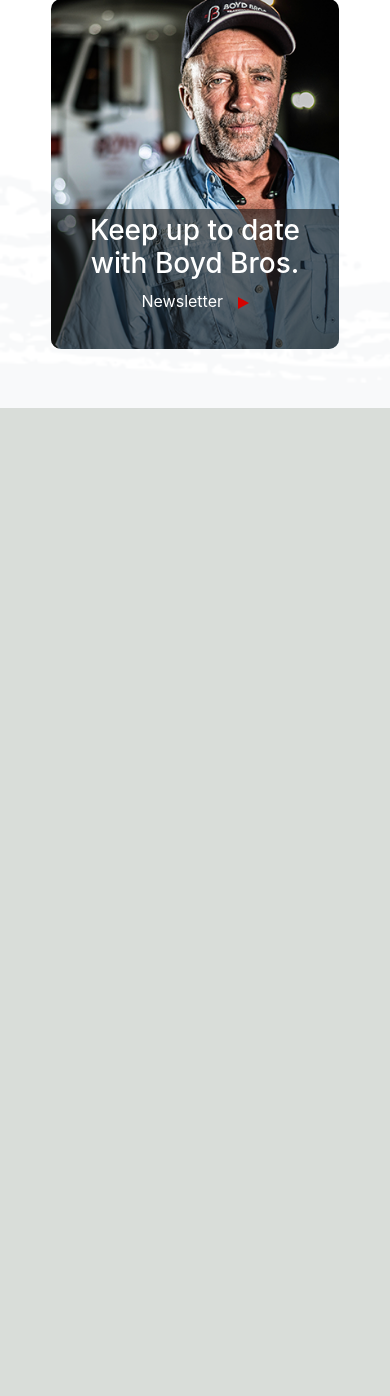
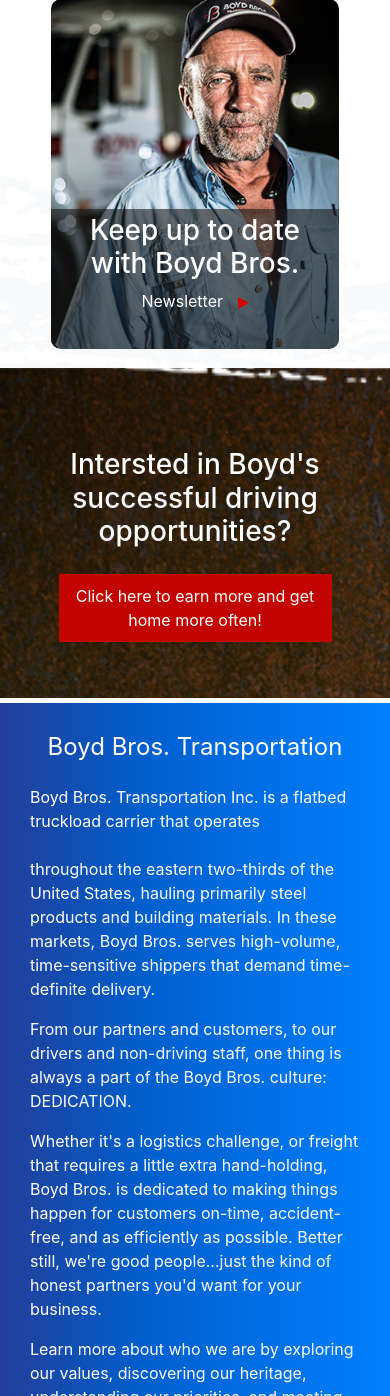
Before and after one commit to vargasman11/BoydCorporate, a PHP site: page / in a window 390 px wide; the page is wider, and only the part inside the window is pictured. Shown: the part 1204-2600 px from the top of that part. Run offline with PHP 8.4, Linux system fonts and the light colour scheme.

Commit message:
6-27-2019 progress

```diff
--- a/index.php
+++ b/index.php
@@ -2,6 +2,9 @@
 <?php include("partials/menu.php"); ?>
 <?php include("partials/carousel.php"); ?>
 <?php include("partials/people.php"); ?>
+<?php include("partials/employment.php"); ?>
+<?php include("partials/info.php"); ?>
+<?php include("partials/sponsors.php"); ?>
 
 
 <?php include("partials/footer.php"); ?>
--- /dev/null
+++ b/partials/employment.php
@@ -0,0 +1,7 @@
+<div class="container" id="employment">
+
+        <h3 class="text-center">Intersted in Boyd's successful driving opportunities?</h3>
+        <div>
+        <a href="#" class="text-center">Click here to earn more and get home more often!</a>
+    </div>
+</div>
--- /dev/null
+++ b/partials/info.php
@@ -0,0 +1,16 @@
+<div class="container" id="info">
+    <div class="row">
+    <div class="col-sm-12 col-md-6">
+        <h4>Boyd Bros. Transportation</h4>
+
+        <p>Boyd Bros. Transportation Inc. is a flatbed truckload carrier that operates <br><br> throughout the eastern two-thirds of the United States, hauling primarily steel products and building materials. In these markets, Boyd Bros. serves high-volume, time-sensitive shippers that demand time-definite delivery.</p>
+
+        <p>From our partners and customers, to our drivers and non-driving staff, one thing is always a part of the Boyd Bros. culture: DEDICATION.</p>
+    </div>
+    <div class="col-sm-12 col-md-6">
+        <p>Whether it's a logistics challenge, or freight that requires a little extra hand-holding, Boyd Bros. is dedicated to making things happen for customers on-time, accident-free, and as efficiently as possible. Better still, we're good people...just the kind of honest partners you'd want for your business.</p>
+
+        <p>Learn more about who we are by exploring our values, discovering our heritage, understanding our priorities, and meeting our people. We are proud of who we are, and we think you'll be proud to work with us, too.</p>
+    </div>
+</div>
+</div>
--- /dev/null
+++ b/partials/sponsors.php
@@ -0,0 +1,17 @@
+<div class="container" id="sponsors">
+    <div class="row">
+        <div class="col-sm-12 col-md-8 d-flex flex-column align-items-center align-self-center">
+            <p class="text-center"><span><img src="Assests/logos/daseke-logo.png" alt=""> &nbsp; <img
+                        src="Assests/logos/daseke-logo-text.png" alt=""></span></p>
+            <ul class="list-group list-group-horizontal list-unstyled">
+                <li class="ml-3"><img src="Assests/icons/boyd-b.png" alt=""></li>
+                <li class="ml-3"><img src="Assests/icons/trailer-icon.png" alt=""></li>            <li class="ml-3"><img src="Assests/icons/flatbed-icon.png" alt=""></li>            <li class="ml-3"><img src="Assests/icons/truck-icon.png" alt=""></li>
+            </ul>
+            <p>Trucks &amp; Trailers For Sale &nbsp; &nbsp; <a href="#"> www.dasekeequipmentsales.com</a></p>
+        </div>
+
+        <div class="col-sm-12 col-md-4 d-flex flex-column d-flex flex-column align-items-center align-self-center">
+            <img id="chaplain-logo" src="Assests/logos/chaplains-logo.png" alt="">
+        </div>
+    </div>
+</div>
--- a/styles/main.css
+++ b/styles/main.css
@@ -198,6 +198,17 @@
             height: 40px;
             transform: translateX(-20px); } }
 
+@media (min-width: 768px) and (max-width: 992px) {
+  #carousel .carousel-inner .carousel-item {
+    position: relative; }
+    #carousel .carousel-inner .carousel-item img {
+      height: 350px; }
+    #carousel .carousel-inner .carousel-item .slide-text {
+      top: 15%;
+      right: 5%; }
+      #carousel .carousel-inner .carousel-item .slide-text a p img {
+        height: 60px; } }
+
 #people-container {
   background-image: url("../Assests/backgrounds/paint-swash-bg.png");
   background-size: cover;
@@ -271,6 +282,99 @@
     #people-container #white-wrapper .card-container .card .card-body a p img {
       margin-left: 10px; } }
 
+#employment {
+  background-image: url("../Assests/backgrounds/top-wood.png");
+  background-size: cover;
+  padding: 5em 0px 3.5em 0px;
+  margin-top: -40px;
+  border-bottom: 5px solid #ffffff; }
+  #employment h3 {
+    color: #ffffff; }
+  #employment a {
+    display: block;
+    background-color: #c30300;
+    width: 40%;
+    color: #ffffff;
+    margin-top: 25px;
+    margin-left: auto;
+    margin-right: auto;
+    padding: 10px; }
+  #employment a:hover {
+    background-color: #c73835;
+    text-decoration: none; }
+
+@media (max-width: 767px) {
+  #employment a {
+    display: block;
+    background-color: #c30300;
+    width: 70%;
+    color: #ffffff;
+    margin-top: 25px;
+    margin-left: auto;
+    margin-right: auto;
+    padding: 10px; }
+  #employment a:hover {
+    background-color: #c73835;
+    text-decoration: none; } }
+
+#info {
+  background: #233e99;
+  background: -moz-linear-gradient(90deg, #233e99 0%, #005fcd 37%, #0080ff 100%);
+  background: -webkit-linear-gradient(90deg, #233e99 0%, #005fcd 37%, #0080ff 100%);
+  background: linear-gradient(90deg, #233e99 0%, #005fcd 37%, #0080ff 100%);
+  filter: progid:DXImageTransform.Microsoft.gradient(startColorstr="#233e99", endColorstr="#0080ff", GradientType=1);
+  color: #ffffff;
+  padding: 60px 90px;
+  border-bottom: 5px solid #ffffff; }
+  #info h4 {
+    font-size: 1.2rem;
+    font-weight: 400; }
+  #info p {
+    font-size: 12px;
+    text-align: justify; }
+
+@media (max-width: 767px) {
+  #info {
+    padding: 30px; }
+    #info h4 {
+      font-size: 1.5rem;
+      text-align: center;
+      padding-bottom: 15px; }
+    #info p {
+      font-size: 16px;
+      text-align: left; } }
+
+@media (min-width: 768px) and (max-width: 992px) {
+  #info {
+    padding: 30px; }
+    #info h4 {
+      font-size: 1.5rem;
+      padding-bottom: 15px; }
+    #info p {
+      font-size: 14px;
+      text-align: left; } }
+
+#sponsors {
+  background-image: url("../Assests/backgrounds/bottom-wood.png");
+  background-size: cover;
+  border-bottom: 5px solid #ffffff;
+  padding: 6rem 0px 4rem 0px; }
+  #sponsors .row ul li img {
+    height: 80px; }
+  #sponsors .row p {
+    margin-top: 20px;
+    color: #ffffff; }
+    #sponsors .row p a {
+      color: #ffffff; }
+  #sponsors #chaplain-logo {
+    height: 220px;
+    margin-left: -50px; }
+
+html, body {
+  max-width: 100%;
+  height: 100%;
+  overflow-x: hidden; }
+
 body {
   background-color: #d9ddd9;
   position: relative; }
--- a/styles/scss/_carousel.scss
+++ b/styles/scss/_carousel.scss
@@ -17,25 +17,19 @@
     .carousel-inner {
         .carousel-item {
             position: relative;
-
             img {
                 z-index: 10;
             }
-
             .slide-text {
                 position: absolute;
                 z-index: 10;
                 top: 10%;
                 right: 15%;
-
                 h1 {
                     color: $white;
                 }
-
                 a {
                     p {
-                        img {
-                        }
                         span {
                             margin-left: 15px;
                             color: $white;
@@ -49,7 +43,7 @@
 
 
 // Modal
-.modal{
+.modal {
     // width: 560px;
 }
 
@@ -67,14 +61,13 @@
 // // @media (min-width: 1200px) { ... }
 
 
- // Mobile
- @media (max-width: 576px) {
+// Mobile
+@media (max-width: 576px) {
     #carousel {
         height: 275px;
         .carousel-indicators {
             bottom: 5% !important;
         }
-
         .carousel-inner {
             height: 100%;
             .carousel-item {
@@ -82,9 +75,8 @@
                 img {
                     height: 100%;
                 }
-
                 .slide-text {
-                    right:0;
+                    right: 0;
                     top: 25%;
                     h1 {
                         font-size: 1.3em;
@@ -99,4 +91,30 @@
             }
         }
     }
- }
+}
+
+
+// Tablets
+@media (min-width: 768px) and (max-width: 992px) {
+    #carousel {
+        .carousel-inner {
+            .carousel-item {
+                position: relative;
+                img {
+                    height: 350px;
+                }
+                .slide-text {
+                    top: 15%;
+                    right: 5%;
+                    a {
+                        p {
+                            img {
+                                height: 60px;
+                            }
+                        }
+                    }
+                }
+            }
+        }
+    }
+}
--- /dev/null
+++ b/styles/scss/_employment.scss
@@ -0,0 +1,58 @@
+#employment{
+    background-image: url("../Assests/backgrounds/top-wood.png");
+    background-size: cover;
+    padding: 5em 0px 3.5em 0px;
+    margin-top: -40px;
+    border-bottom: 5px solid $white;
+
+    h3{
+        color: $white;
+    }
+        a{
+            display: block;
+            background-color: $red;
+            width: 40%;
+            color: $white;
+            margin-top: 25px;
+            margin-left: auto;
+            margin-right: auto;
+            padding: 10px;
+        }
+        a:hover{
+            background-color: $red-hover;
+            text-decoration: none;
+        }
+}
+
+//     // Media Queries
+//     // Small devices (landscape phones, 576px and up)
+// // @media (min-width: 576px) { ... }
+
+// // Medium devices (tablets, 768px and up)
+// // @media (min-width: 768px) { ... }
+
+// // Large devices (desktops, 992px and up)
+// // @media (min-width: 992px) { ... }
+
+// // Extra large devices (large desktops, 1200px and up)
+// // @media (min-width: 1200px) { ... }
+
+// Mobile Phone
+@media (max-width: 767px) {
+    #employment{
+            a{
+                display: block;
+                background-color: $red;
+                width: 70%;
+                color: $white;
+                margin-top: 25px;
+                margin-left: auto;
+                margin-right: auto;
+                padding: 10px;
+            }
+            a:hover{
+                background-color: $red-hover;
+                text-decoration: none;
+            }
+    }
+}
--- /dev/null
+++ b/styles/scss/_info.scss
@@ -0,0 +1,63 @@
+#info {
+    background: rgb(35, 62, 153);
+    background: -moz-linear-gradient(90deg, rgba(35, 62, 153, 1) 0%, rgba(0, 95, 205, 1) 37%, rgba(0, 128, 255, 1) 100%);
+    background: -webkit-linear-gradient(90deg, rgba(35, 62, 153, 1) 0%, rgba(0, 95, 205, 1) 37%, rgba(0, 128, 255, 1) 100%);
+    background: linear-gradient(90deg, rgba(35, 62, 153, 1) 0%, rgba(0, 95, 205, 1) 37%, rgba(0, 128, 255, 1) 100%);
+    filter: progid:DXImageTransform.Microsoft.gradient(startColorstr="#233e99", endColorstr="#0080ff", GradientType=1);
+    color: $white;
+    padding: 60px 90px;
+    border-bottom: 5px solid $white;
+
+    h4{
+        font-size: 1.2rem;
+        font-weight: 400;
+    }
+    p{
+        font-size: 12px;
+        text-align: justify;
+    }
+}
+
+//     // Media Queries
+//     // Small devices (landscape phones, 576px and up)
+// // @media (min-width: 576px) { ... }
+
+// // Medium devices (tablets, 768px and up)
+// // @media (min-width: 768px) { ... }
+
+// // Large devices (desktops, 992px and up)
+// // @media (min-width: 992px) { ... }
+
+// // Extra large devices (large desktops, 1200px and up)
+// // @media (min-width: 1200px) { ... }
+
+// Mobile Phone
+@media (max-width: 767px) {
+    #info{
+        padding: 30px;
+        h4{
+            font-size: 1.5rem;
+            text-align: center;
+            padding-bottom: 15px;
+        }
+        p{
+            font-size: 16px;
+            text-align: left;
+        }
+    }
+}
+
+// Tablets
+@media (min-width: 768px) and (max-width: 992px) {
+    #info{
+        padding: 30px;
+        h4{
+            font-size: 1.5rem;
+            padding-bottom: 15px;
+        }
+        p{
+            font-size: 14px;
+            text-align: left;
+        }
+    }
+}
--- /dev/null
+++ b/styles/scss/_sponsors.scss
@@ -0,0 +1,44 @@
+#sponsors{
+    background-image: url("../Assests/backgrounds/bottom-wood.png");
+    background-size: cover;
+    border-bottom: 5px solid $white;
+    padding: 6rem 0px 4rem 0px;
+    .row{
+        p{
+        }
+        ul{
+            li{
+                img{
+                    height: 80px;
+                }
+            }
+        }
+        p{
+            margin-top: 20px;
+            color: $white;
+            a{
+                color: $white;
+            }
+        }
+    }
+    #chaplain-logo{
+        height: 220px;
+        margin-left: -50px;
+    }
+}
+
+//     // Media Queries
+//     // Small devices (landscape phones, 576px and up)
+// // @media (min-width: 576px) { ... }
+
+// // Medium devices (tablets, 768px and up)
+// // @media (min-width: 768px) { ... }
+
+// // Large devices (desktops, 992px and up)
+// // @media (min-width: 992px) { ... }
+
+// // Extra large devices (large desktops, 1200px and up)
+// // @media (min-width: 1200px) { ... }
+
+// Mobile Phone
+@media (max-width: 767px) {}
--- a/styles/scss/_variables.scss
+++ b/styles/scss/_variables.scss
@@ -1,5 +1,6 @@
 // Colors
 $red: #c30300;
+$red-hover:#c73835;
 $gray:#545454;
 $white: #ffffff;
 $white-transparent: rgba(255,255,255, .95);
--- a/styles/scss/main.scss
+++ b/styles/scss/main.scss
@@ -2,7 +2,15 @@
 @import 'menu';
 @import 'carousel';
 @import 'people';
+@import 'employment';
+@import 'info';
+@import 'sponsors';
 
+html, body {
+    max-width: 100%;
+    height: 100%;
+    overflow-x: hidden;
+}
 body{
     background-color: rgb(217, 221, 217);
     position: relative;
```
Also changed, not shown: Assests/icons/flatbed-icon.png, Assests/icons/trailer-icon.png, Assests/icons/truck-icon.png, Assests/logos/chaplains-logo.png.
